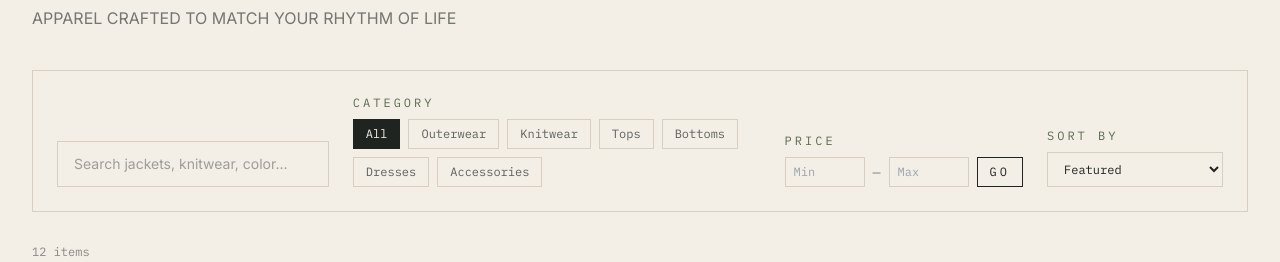
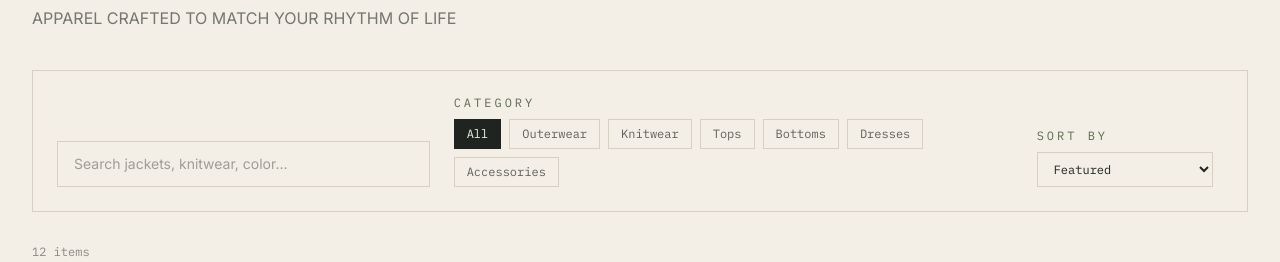
Before and after one commit to RocAfella044/Rocafella-clothes, a React (Vite) app: page / in a window 1280 px wide. Shown: the part 193-455 px from the top of the page. Built offline with nearby package versions, Linux system fonts and the light colour scheme.

Commit message:
remove pricerangefilter

```diff
--- a/src/components/filters/PriceRangeFilter.jsx
+++ /dev/null
@@ -1,60 +0,0 @@
-import { useState } from 'react'
-import { useDispatch, useSelector } from 'react-redux'
-import { setPriceRange } from '../../redux/slices/productsSlice'
-
-export function PriceRangeFilter() {
-  const dispatch = useDispatch()
-  const { minPrice, maxPrice } = useSelector((state) => state.products.filters)
-  const [min, setMin] = useState(minPrice ?? '')
-  const [max, setMax] = useState(maxPrice ?? '')
-  const [error, setError] = useState('')
-
-  const handleApply = (e) => {
-    e.preventDefault()
-    const minVal = min === '' ? null : Number(min)
-    const maxVal = max === '' ? null : Number(max)
-
-    if (minVal != null && maxVal != null && minVal > maxVal) {
-      setError('Minimum price cannot exceed maximum.')
-      return
-    }
-    setError('')
-    dispatch(setPriceRange({ min: minVal, max: maxVal }))
-  }
-
-  return (
-    <form onSubmit={handleApply}>
-      <p className="eyebrow mb-2">Price</p>
-      <div className="flex items-center gap-2">
-        <input
-          type="number"
-          inputMode="numeric"
-          min="0"
-          placeholder="Min"
-          value={min}
-          onChange={(e) => setMin(e.target.value)}
-          aria-label="Minimum price"
-          className="w-20 border border-line bg-transparent px-2 py-1.5 font-mono text-xs focus:border-ink focus:outline-none"
-        />
-        <span className="text-ink/40">–</span>
-        <input
-          type="number"
-          inputMode="numeric"
-          min="0"
-          placeholder="Max"
-          value={max}
-          onChange={(e) => setMax(e.target.value)}
-          aria-label="Maximum price"
-          className="w-20 border border-line bg-transparent px-2 py-1.5 font-mono text-xs focus:border-ink focus:outline-none"
-        />
-        <button
-          type="submit"
-          className="border border-ink px-3 py-1.5 font-mono text-xs uppercase tracking-widest2 hover:bg-ink hover:text-canvas transition-colors"
-        >
-          Go
-        </button>
-      </div>
-      {error && <p className="mt-2 text-xs text-clay">{error}</p>}
-    </form>
-  )
-}
--- a/src/components/filters/SearchBar.jsx
+++ b/src/components/filters/SearchBar.jsx
@@ -1,16 +1,32 @@
-import { useEffect, useState } from 'react'
-import { useDispatch } from 'react-redux'
-import { setSearch } from '../../redux/slices/productsSlice'
-import { useDebounce } from '../../hooks/useDebounce'
+import { useEffect, useState } from 'react';
+import { useDispatch } from 'react-redux';
+import { setSearch } from '../../redux/slices/productsSlice';
+import { useDebounce } from '../../hooks/useDebounce';
 
 export function SearchBar({ initialValue = '' }) {
-  const [value, setValue] = useState(initialValue)
-  const debounced = useDebounce(value, 350)
-  const dispatch = useDispatch()
+  const [value, setValue] = useState(initialValue);
+  const debounced = useDebounce(value, 350);
+  const dispatch = useDispatch();
 
+  // Sync with initialValue if it changes from parent
   useEffect(() => {
-    dispatch(setSearch(debounced))
-  }, [debounced, dispatch])
+    setValue(initialValue);
+  }, [initialValue]);
+
+  // Dispatch search when debounced value changes
+  useEffect(() => {
+    dispatch(setSearch(debounced));
+  }, [debounced, dispatch]);
+
+  const handleKeyDown = (e) => {
+    if (e.key === 'Enter') {
+      // Dispatch immediately on Enter
+      dispatch(setSearch(value));
+
+      // Clear the input after pressing Enter
+      setValue('');
+    }
+  };
 
   return (
     <div className="relative">
@@ -18,10 +34,11 @@ export function SearchBar({ initialValue = '' }) {
         type="search"
         value={value}
         onChange={(e) => setValue(e.target.value)}
+        onKeyDown={handleKeyDown}
         placeholder="Search jackets, knitwear, color…"
         aria-label="Search products"
         className="w-full border border-line bg-transparent px-4 py-3 font-body text-sm placeholder:text-ink/40 focus:border-ink focus:outline-none"
       />
     </div>
-  )
+  );
 }
--- a/src/pages/HomePage.jsx
+++ b/src/pages/HomePage.jsx
@@ -4,7 +4,6 @@ import { fetchProducts, resetFilters } from '../redux/slices/productsSlice'
 import { ProductGrid } from '../components/product/ProductGrid'
 import { SearchBar } from '../components/filters/SearchBar'
 import { CategoryFilter } from '../components/filters/CategoryFilter'
-import { PriceRangeFilter } from '../components/filters/PriceRangeFilter'
 import { SortSelect } from '../components/filters/SortSelect'
 import { Spinner, ErrorMessage, EmptyState } from '../components/common/Feedback'
 import { useDocumentTitle } from '../hooks/useDocumentTitle'
@@ -30,21 +29,19 @@ export function HomePage() {
         </p>
       </div>
 
-      <div className="mb-8 grid gap-6 border border-line p-4 sm:p-6 lg:grid-cols-[2fr_3fr_1fr_1fr] lg:items-end">
+      <div className="mb-8 grid gap-6 border border-line p-4 sm:p-6 lg:grid-cols-[2fr_3fr_1fr] lg:items-end">
         <SearchBar initialValue={filters.search} />
         <CategoryFilter />
-        <PriceRangeFilter />
         <SortSelect />
       </div>
 
       <div className="mb-6 flex items-center justify-between">
         <p className="font-mono text-xs text-ink/50">
-          {status === 'succeeded' && `${items.length} item${items.length === 1 ? '' : 's'}`}
+          {status === 'succeeded' &&
+            `${items.length} item${items.length === 1 ? '' : 's'}`}
         </p>
         {(filters.category !== 'All' ||
           filters.search ||
-          filters.minPrice != null ||
-          filters.maxPrice != null ||
           filters.sort !== 'featured') && (
           <button
             onClick={() => dispatch(resetFilters())}
@@ -58,7 +55,10 @@ export function HomePage() {
       {status === 'loading' && <Spinner label="Loading collection" />}
 
       {status === 'failed' && (
-        <ErrorMessage message={error} onRetry={() => dispatch(fetchProducts(filters))} />
+        <ErrorMessage
+          message={error}
+          onRetry={() => dispatch(fetchProducts(filters))}
+        />
       )}
 
       {status === 'succeeded' && items.length === 0 && (
@@ -68,7 +68,9 @@ export function HomePage() {
         />
       )}
 
-      {status === 'succeeded' && items.length > 0 && <ProductGrid products={items} />}
+      {status === 'succeeded' && items.length > 0 && (
+        <ProductGrid products={items} />
+      )}
     </div>
-  )
+  );
 }
```
Also changed, not shown: src/pages/ProductDetailPage.jsx (+107 -49 lines).
